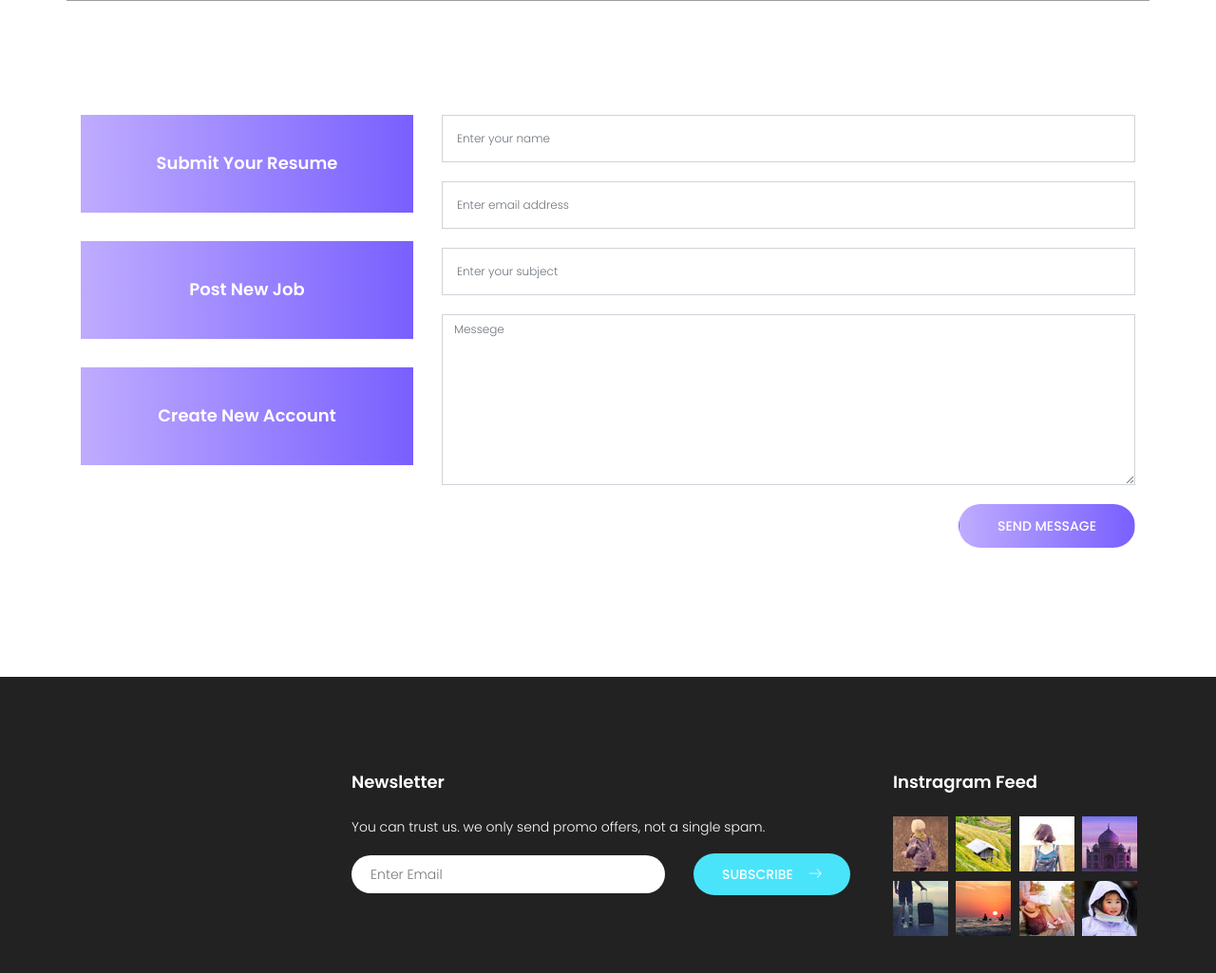
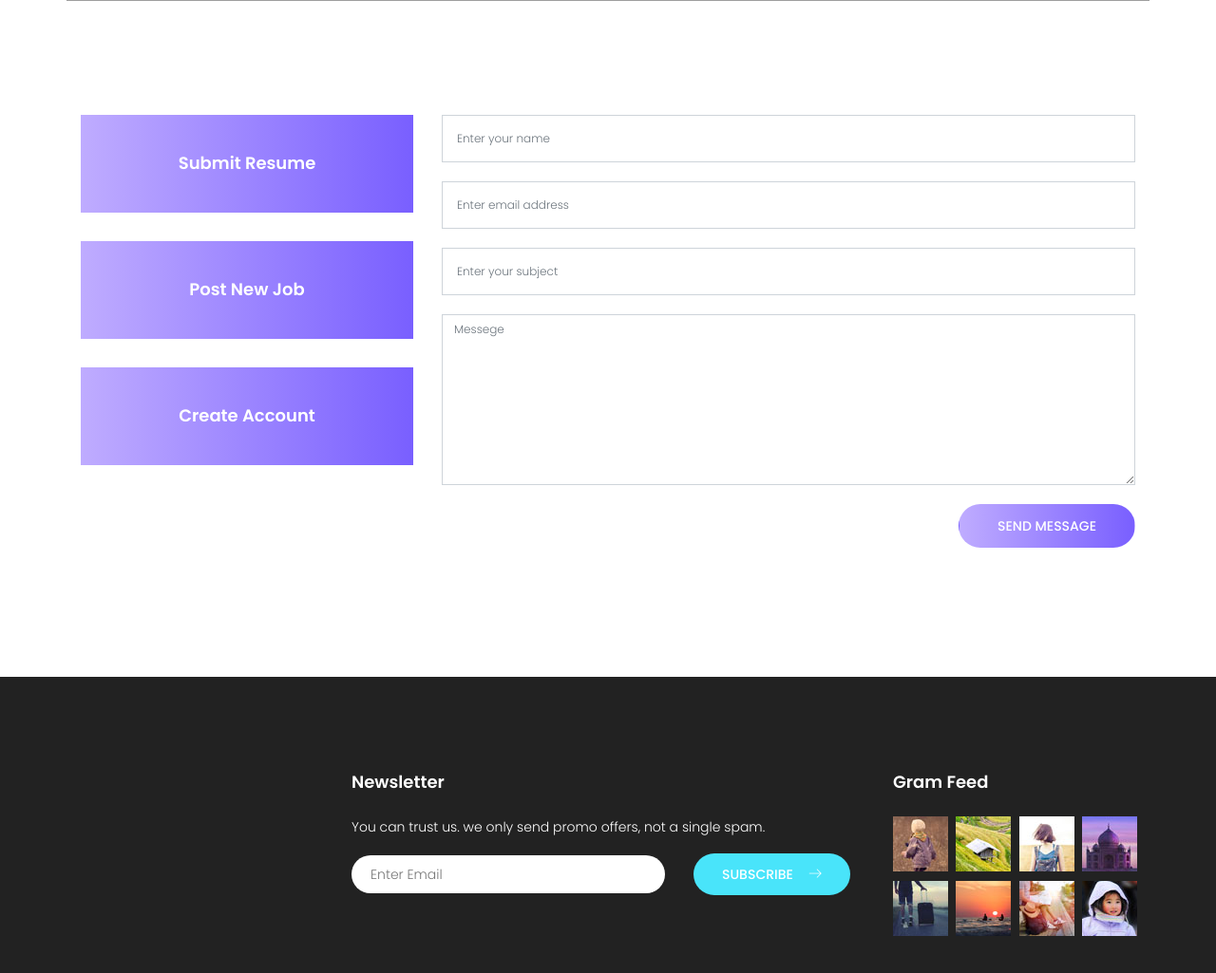
Before and after one commit to niveditajurel/joblisting, a plain HTML site: page contact.html in a window 1280 px wide. Shown: the part 960-1985 px from the top of the page at 95% size. Drawn offline with nearby package versions, Linux system fonts and the light colour scheme; some packages are replaced by stand-ins of ours; grey boxes are pictures that could not be loaded.

Commit message:
Update contact.html

```diff
--- a/contact.html
+++ b/contact.html
@@ -14,7 +14,7 @@
 		<!-- meta character set -->
 		<meta charset="UTF-8">
 		<!-- Site Title -->
-		<title>Job Listing</title>
+		<title>Jobs Listing</title>
 
 		<link href="https://fonts.googleapis.com/css?family=Poppins:100,200,400,300,500,600,700" rel="stylesheet">
 			<!--
@@ -80,9 +80,9 @@
 					<div class="row">
 						<div class="map-wrap" style="width:100%; height: 445px;" id="map"></div>
 						<div class="col-lg-4 d-flex flex-column">
-							<a class="contact-btns" href="C:\Users\Admin\Desktop\nivv\joblisting\web\index11.html">Submit Your Resume</a>
+							<a class="contact-btns" href="C:\Users\Admin\Desktop\nivv\joblisting\web\index11.html">Submit Resume</a>
 							<a class="contact-btns" href="#">Post New Job</a>
-							<a class="contact-btns" href="#">Create New Account</a>
+							<a class="contact-btns" href="#">Create Account</a>
 						</div>
 						<div class="col-lg-8">
 							<form class="form-area " id="myForm" action="mail.php" method="post" class="contact-form text-right">
@@ -141,7 +141,7 @@
 						</div>
 						<div class="col-lg-3  col-md-12">
 							<div class="single-footer-widget mail-chimp">
-								<h6 class="mb-20">Instragram Feed</h6>
+								<h6 class="mb-20">Gram Feed</h6>
 								<ul class="instafeed d-flex flex-wrap">
 									<li><img src="img/i1.jpg" alt=""></li>
 									<li><img src="img/i2.jpg" alt=""></li>
```
